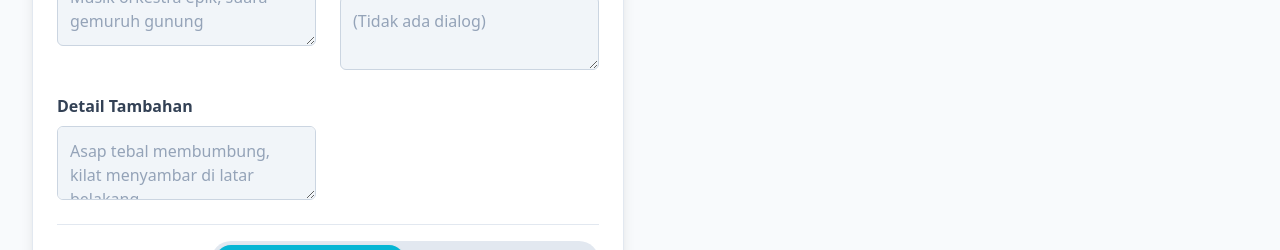
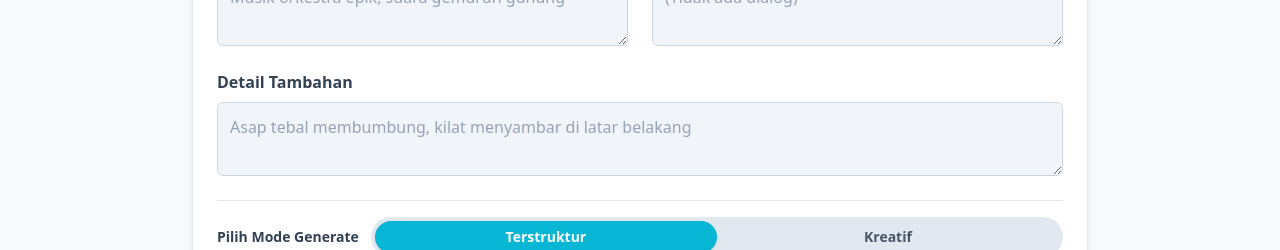
Before and after one commit to ibrahim-aki/Video-Prompt-generator, a React (Vite) app: page / in a window 1280 px wide. Shown: the part 867-1117 px from the top of the page. Built offline with nearby package versions, Linux system fonts and the light colour scheme; no server answers.

Commit message:
2 kolom to 1 kolom

```diff
--- a/App.tsx
+++ b/App.tsx
@@ -566,7 +566,6 @@ const App: React.FC = () => {
 
     const handleGenerateWithAI = async () => {
         setIsLoading(true);
-        setShowResults(false);
         try {
             const lockedParts = keepSubject ? { subject: promptParts.subject, subjectDetails: promptParts.subjectDetails } : null;
             const newParts = await generatePrompt(lockedParts, modelTarget, generationMode, promptParts);
@@ -635,14 +634,18 @@ const App: React.FC = () => {
         }
     };
 
-    const renderPromptInput = (part: keyof PromptParts, label: string, placeholder: string, required: boolean = false, rows: number = 2, children?: React.ReactNode) => (
+    const renderPromptInput = (part: keyof PromptParts, label: string, placeholder: string, required: boolean = false, rows: number = 2, children?: React.ReactNode) => {
+        // Bind to 'en' field, unless UI is 'id'. This prevents state bugs with other languages.
+        const dataLangKey: keyof PromptPartLang = uiLang === 'id' ? 'id' : 'en';
+
+        return (
             <PromptInput
                 id={part}
                 label={label}
-            value={promptParts[part][uiLang] || promptParts[part].id}
+                value={(promptParts[part][dataLangKey]) || (promptParts[part]['id'])}
                 onChange={(e) => {
                     const current = promptParts[part];
-                handlePartChange(part, { ...current, [uiLang]: e.target.value });
+                    handlePartChange(part, { ...current, [dataLangKey]: e.target.value });
                 }}
                 placeholder={placeholder}
                 rows={rows}
@@ -651,12 +654,27 @@ const App: React.FC = () => {
               {children}
             </PromptInput>
         );
+    };
 
-    const renderPromptSelect = (part: keyof PromptParts, label: string, options: LocalizedOption[], required: boolean = false, children?: React.ReactNode) => (
+    const renderPromptSelect = (part: keyof PromptParts, label: string, options: LocalizedOption[], required: boolean = false, children?: React.ReactNode) => {
+        const currentPartValue = promptParts[part];
+        // Find the full option object from the master list based on the canonical 'id' value in the state
+        const selectedOption = options.find(opt => opt.id === currentPartValue.id);
+
+        let displayValue: string;
+        if (selectedOption) {
+            // If a matching option is found, use its value for the current UI language, falling back to English.
+            displayValue = selectedOption[uiLang] || selectedOption.en;
+        } else {
+            // For AI-generated values not in the list, use the value from the state based on the current language.
+            displayValue = uiLang === 'id' ? currentPartValue.id : currentPartValue.en;
+        }
+
+        return (
             <PromptSelect
                 id={part}
                 label={label}
-            value={promptParts[part][uiLang] || promptParts[part].id}
+                value={displayValue || ''}
                 onChange={(e) => handleSelectChange(part, e)}
                 options={getLocalizedOptions(options)}
                 placeholder={t.selectPlaceholder}
@@ -665,6 +683,7 @@ const App: React.FC = () => {
                 {children}
             </PromptSelect>
         );
+    };
 
     return (
         <div className="min-h-screen container mx-auto p-4 sm:p-6 lg:p-8">
@@ -679,9 +698,9 @@ const App: React.FC = () => {
                 </div>
             </header>
 
-            <main className="grid grid-cols-1 lg:grid-cols-2 lg:gap-8">
+            <main className="flex flex-col items-center w-full gap-8">
                 {/* Form Section */}
-                <div className="space-y-6 bg-white dark:bg-slate-800/50 p-6 rounded-xl shadow-lg border border-slate-200 dark:border-slate-700/50">
+                <div className="w-full max-w-4xl space-y-6 bg-white dark:bg-slate-800/50 p-6 rounded-xl shadow-lg border border-slate-200 dark:border-slate-700/50">
                     <div className="flex flex-col sm:flex-row gap-4 items-center justify-start p-3 bg-slate-100 dark:bg-slate-900/50 rounded-lg">
                         <div className="flex items-center gap-2">
                            <label className="font-semibold text-slate-700 dark:text-slate-300">{t.targetModelLabel}</label>
@@ -715,7 +734,9 @@ const App: React.FC = () => {
                                 <label htmlFor="clear-intonation" className="text-sm font-medium text-slate-700 dark:text-slate-300">{t.clearIntonationLabel}</label>
                             </div>
                         )}
+                        <div className="md:col-span-2">
                            {renderPromptInput('details', t.additionalDetailsLabel, placeholders[uiLang].details)}
+                        </div>
                     </div>
 
                     <div className="space-y-4 pt-4 border-t border-slate-200 dark:border-slate-700">
@@ -758,7 +779,7 @@ const App: React.FC = () => {
 
                 {/* Results Section */}
                 {showResults && (
-                    <div className="mt-8 lg:mt-0 space-y-6">
+                    <div className="w-full max-w-4xl space-y-6">
                         <div className="bg-white dark:bg-slate-800/50 p-6 rounded-xl shadow-lg border border-slate-200 dark:border-slate-700/50">
                             <h3 className="text-lg font-semibold mb-3">{t.promptIdViewTitle}</h3>
                             <div className="relative">
--- a/types.ts
+++ b/types.ts
@@ -26,4 +26,6 @@ export interface HistoryEntry {
   parts: PromptParts;
   finalPromptId: string;
   finalPromptEn: string;
+  finalNegativePromptId: string;
+  finalNegativePromptEn: string;
 }
```
Also changed, not shown: 1 other file (tests, documents, lock files or other folders). Lines whose indentation alone changed are shown as unchanged.
